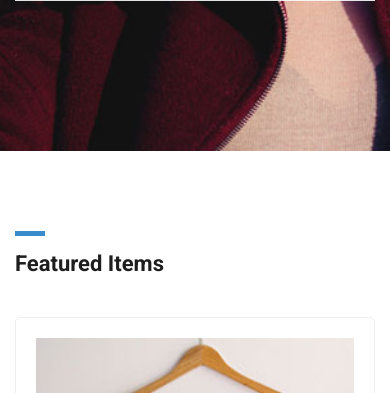
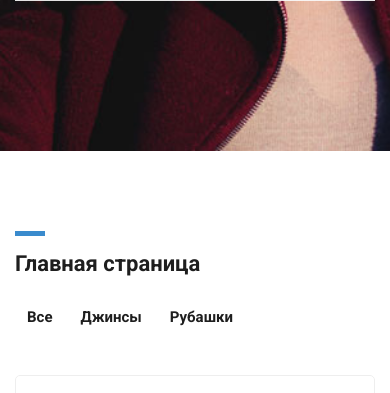
Before and after one commit to JK1914/stepshop_sdp_202_2022, a Django app: page / in a window 390 px wide. Shown: the part 694-1087 px from the top of the page. Run offline with Django 4.2, Linux system fonts and the light colour scheme; data comes from the database, SQL or seed files in the repository; some libraries are stand-ins or nearby versions.

Commit message:
add: hw_dj_04 files

```diff
--- a/stepshop/stepshop/templates/index.html
+++ b/stepshop/stepshop/templates/index.html
@@ -13,8 +13,13 @@
                 <div class="caption">
                     <h2>Ecommerce HTML Template</h2>
                     <div class="line-dec"></div>
-              <p>Pixie HTML Template can be converted into your desired CMS theme. Total <strong>5 pages</strong> included. You can use this Bootstrap v4.1.3 layout for any CMS.
-              <br><br>Please tell your friends about <a rel="nofollow" href="https://www.facebook.com/tooplate/">Tooplate</a> free template site. Thank you. Photo credit goes to <a rel="nofollow" href="https://www.pexels.com">Pexels website</a>.</p>
+                    <p>Pixie HTML Template can be converted into your desired CMS theme. Total <strong>5 pages</strong>
+                        included. You can use this Bootstrap v4.1.3 layout for any CMS.
+                        <br><br>Please tell your friends about <a rel="nofollow"
+                                                                  href="https://www.facebook.com/tooplate/">Tooplate</a>
+                        free template site. Thank you. Photo credit goes to <a rel="nofollow"
+                                                                               href="https://www.pexels.com">Pexels
+                            website</a>.</p>
                     <div class="main-button">
                         <a href="#">Order Now!</a>
                     </div>
@@ -25,85 +30,54 @@
 </div>
 <!-- Banner Ends Here -->
 
-    <!-- Featured Starts Here -->
-    <div class="featured-items">
+<!-- Items Starts Here -->
+<div class="featured-page">
     <div class="container">
         <div class="row">
-          <div class="col-md-12">
+            <div class="col-md-4 col-sm-12">
                 <div class="section-heading">
                     <div class="line-dec"></div>
-              <h1>Featured Items</h1>
+                    <h1>{{title|capfirst}}</h1>
                 </div>
             </div>
-          <div class="col-md-12">
-            <div class="owl-carousel owl-theme">
-              <a href="product.html">
-                <div class="featured-item">
-                  <img src="{% static 'stepshop/assets/images/item-01.jpg' %}" alt="Item 1">
-                  <h4>Proin vel ligula</h4>
-                  <h6>$15.00</h6>
-                </div>
-              </a>
-              <a href="product.html">
-                <div class="featured-item">
-                  <img src="{% static 'stepshop/assets/images/item-02.jpg' %}" alt="Item 2">
-                  <h4>Erat odio rhoncus</h4>
-                  <h6>$25.00</h6>
-                </div>
-              </a>
-              <a href="product.html">
-                <div class="featured-item">
-                  <img src="{% static 'stepshop/assets/images/item-03.jpg' %}" alt="Item 3">
-                  <h4>Integer vel turpis</h4>
-                  <h6>$35.00</h6>
-                </div>
-              </a>
-              <a href="product.html">
-                <div class="featured-item">
-                  <img src="{% static 'stepshop/assets/images/item-04.jpg' %}" alt="Item 4">
-                  <h4>Sed purus quam</h4>
-                  <h6>$45.00</h6>
-                </div>
-              </a>
-              <a href="product.html">
-                <div class="featured-item">
-                  <img src="{% static 'stepshop/assets/images/item-05.jpg' %}" alt="Item 5">
-                  <h4>Morbi aliquet</h4>
-                  <h6>$55.00</h6>
-                </div>
-              </a>
-              <a href="product.html">
-                <div class="featured-item">
-                  <img src="{% static 'stepshop/assets/images/item-06.jpg' %}" alt="Item 6">
-                  <h4>Urna ac diam</h4>
-                  <h6>$65.00</h6>
-                </div>
-              </a>
-              <a href="product.html">
-                <div class="featured-item">
-                  <img src="{% static 'stepshop/assets/images/item-04.jpg' %}" alt="Item 7">
-                  <h4>Proin eget imperdiet</h4>
-                  <h6>$75.00</h6>
-                </div>
-              </a>
-              <a href="product.html">
-                <div class="featured-item">
-                  <img src="{% static 'stepshop/assets/images/item-05.jpg' %}" alt="Item 8">
-                  <h4>Nullam risus nisl</h4>
-                  <h6>$85.00</h6>
-                </div>
-              </a>
-              <a href="product.html">
-                <div class="featured-item">
-                  <img src="{% static 'stepshop/assets/images/item-06.jpg' %}" alt="Item 9">
-                  <h4>Cras tempus</h4>
-                  <h6>$95.00</h6>
-                </div>
-              </a>
+            <div class="col-md-8 col-sm-12">
+                <div id="filters" class="button-group">
+
+                    <button class="btn btn-primary" data-filter="*">Все</button>
+
+                    {% for category in categories %}
+                    <button class="btn btn-primary" data-filter="{{ category.name }}">{{ category.name }}</button>
+                    {% endfor %}
+
                 </div>
             </div>
         </div>
     </div>
 </div>
+
+<!-- Featured Starts Here -->
+<div class="featured container no-gutter">
+
+    <div class="row posts">
+
+        {% for product in products %}
+        <div id="{{ product.pk }}" class="item new col-md-4">
+            <a href="#">
+                <div class="featured-item">
+                    <img src="/media/{{ product.image }}" alt="">
+                    <h4>{{ product.name }}</h4>
+                    <h6>${{ product.price }}</h6>
+                </div>
+            </a>
+        </div>
+        {% endfor %}
+
+    </div>
+</div>
+
 <!-- Featred Ends Here -->
 {% endblock %}
+
+{% block js %}
+        <script src="{% static 'stepshop/assets/js/isotope.js' %}"></script>
+{% endblock %}
--- a/stepshop/stepshop/views.py
+++ b/stepshop/stepshop/views.py
@@ -1,4 +1,6 @@
 from django.shortcuts import render
+
+from mainapp.models import Product, ProductCategory
 
 links_menu = [
     {'href': 'index', 'name': 'Домой', 'route': ''},
@@ -11,9 +13,14 @@ links_menu = [
 def index(request):
     title = 'главная страница'
 
+    products_ = Product.objects.all()[:3]
+    categories = ProductCategory.objects.all()
+
     context = {
         'title': title,
         'links_menu': links_menu,
+        'products': products_,
+        'categories': categories,
     }
 
     return render(request, 'index.html', context)
```
Also changed, not shown: stepshop/mainapp/management/commands/fill_db.py (+9 -6 lines), 1 other file. Lines whose indentation alone changed are shown as unchanged.
